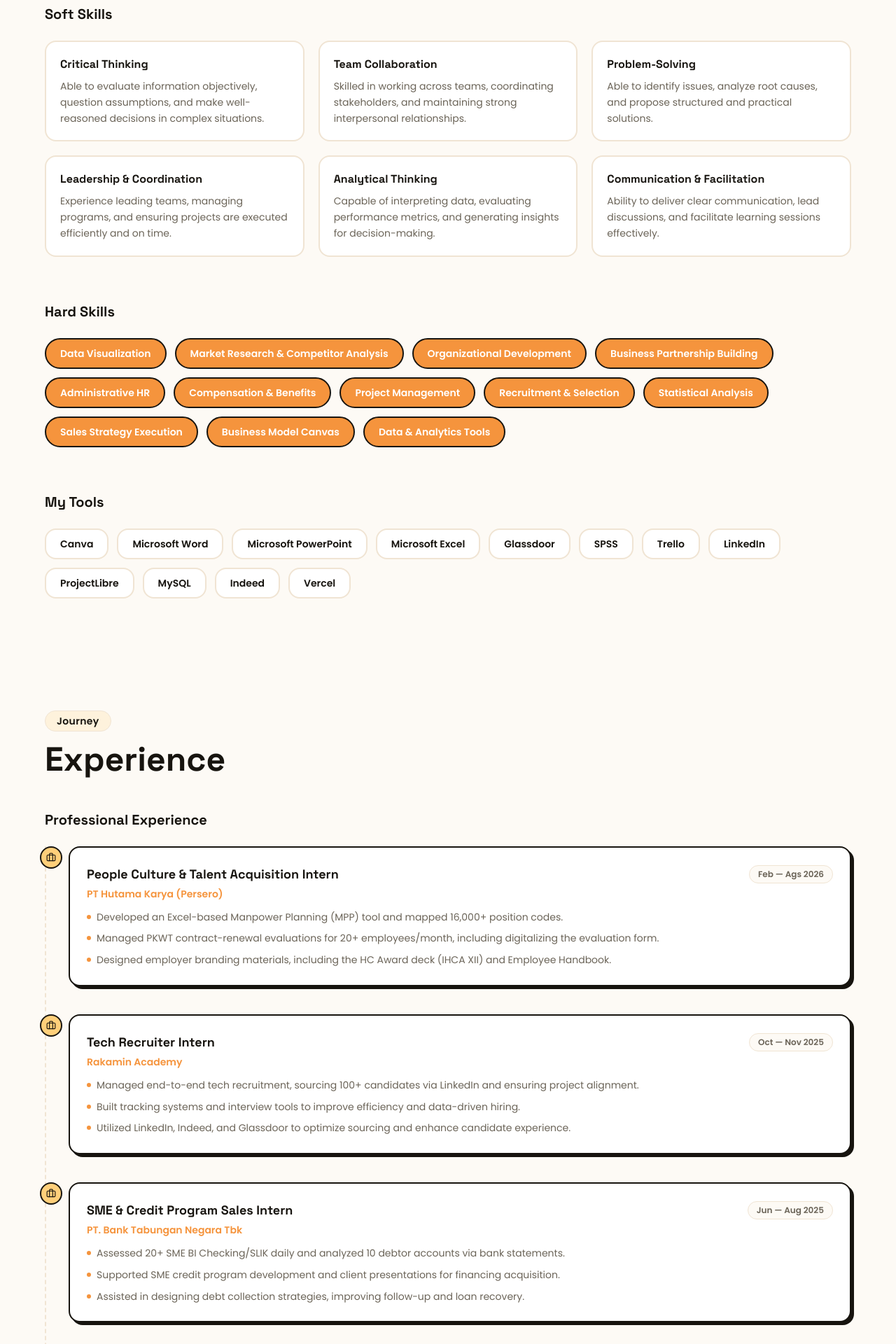
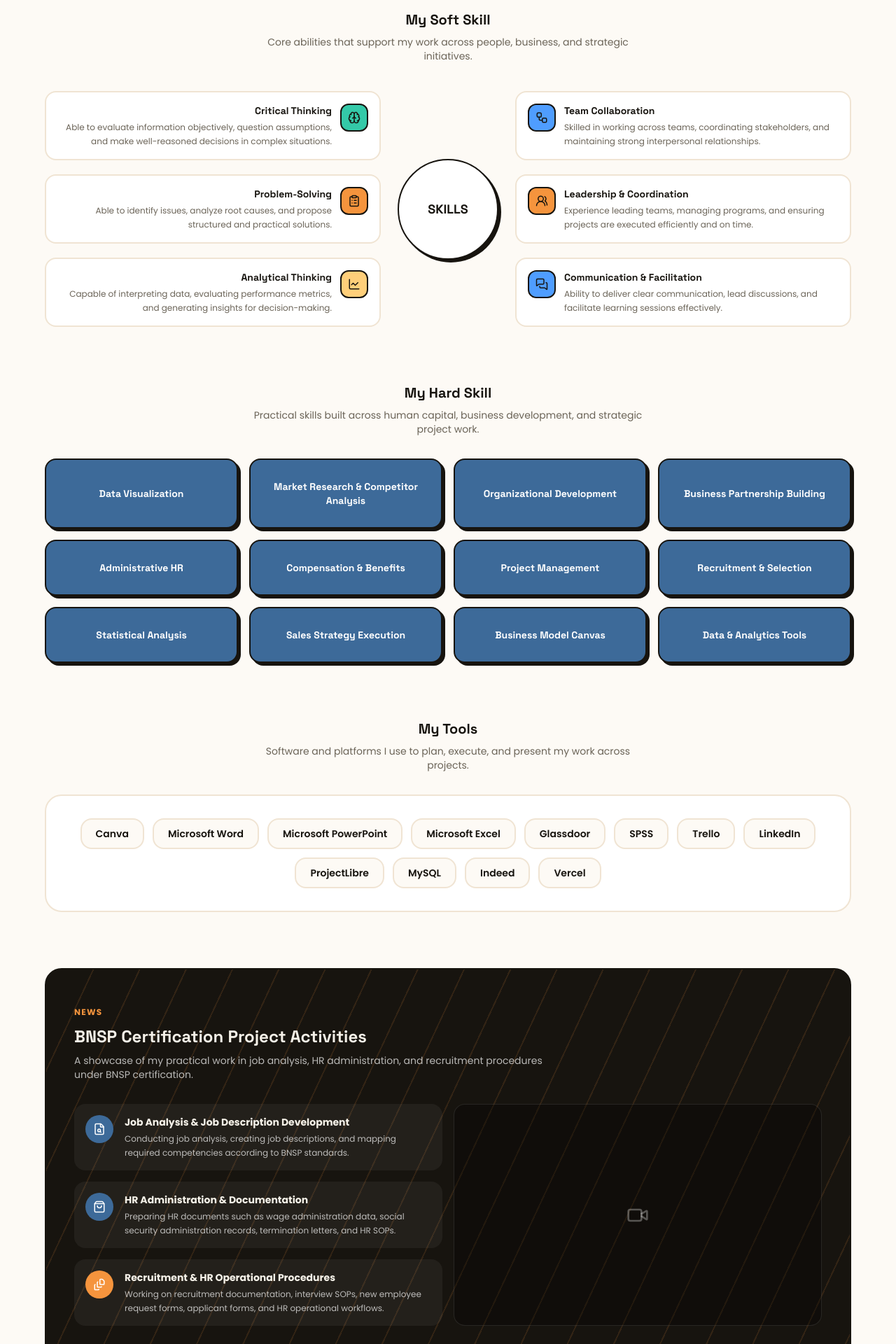
Before and after one commit to yuanmaherta/Yuan-s-Portfolio, a Next.js app: page / in a window 1280 px wide. Shown: the part 4580-6500 px from the top of the page at 70% size. Built offline with nearby package versions, Linux system fonts and the light colour scheme.

Commit message:
Redesign Skills: wheel layout, navy hard skill tiles, tools box, BNSP dark section

```diff
--- a/src/app/globals.css
+++ b/src/app/globals.css
@@ -20,6 +20,7 @@
 
   --color-dark: #17140f;
   --color-dark-card: #211c15;
+  --color-navy: #3d6a99;
 
   --shadow-playful: 8px 8px 0px 0px rgba(23, 20, 15, 1);
   --shadow-playful-sm: 4px 4px 0px 0px rgba(23, 20, 15, 1);
@@ -41,6 +42,7 @@
   --color-muted: var(--color-muted);
   --color-dark: var(--color-dark);
   --color-dark-card: var(--color-dark-card);
+  --color-navy: var(--color-navy);
   --font-sans: var(--font-poppins);
   --font-display: var(--font-space);
 }
--- a/src/components/sections/skills.tsx
+++ b/src/components/sections/skills.tsx
@@ -1,62 +1,130 @@
 "use client";
 
 import { motion } from "framer-motion";
-import { skills } from "@/lib/data";
+import {
+  Brain,
+  ClipboardList,
+  LineChart,
+  MessagesSquare,
+  UsersRound,
+  Workflow,
+  FileSearch,
+  ShoppingBag,
+  FileStack,
+  Video,
+} from "lucide-react";
+import { skills, bnspActivities } from "@/lib/data";
 import { SectionHeading } from "@/components/ui/section-heading";
 
+const softIcons = [Brain, Workflow, ClipboardList, UsersRound, LineChart, MessagesSquare];
+const softColors = ["accent-3", "accent-4", "accent-1", "primary", "accent-2", "accent-4"];
+
+const bnspIcons = [FileSearch, ShoppingBag, FileStack];
+const bnspColors = ["bg-navy", "bg-navy", "bg-primary"];
+
 export function Skills() {
+  const left = skills.soft.filter((_, i) => i % 2 === 0);
+  const right = skills.soft.filter((_, i) => i % 2 === 1);
+
   return (
     <section id="skills" className="px-6 py-20">
       <div className="mx-auto max-w-6xl">
-        <SectionHeading eyebrow="Skills" title="What I bring to the table" />
+        <SectionHeading eyebrow="Skills" title="What I bring to the table" align="center" />
 
-        {/* Soft skills */}
-        <div className="mt-12">
-          <h3 className="font-display text-xl font-bold">Soft Skills</h3>
-          <div className="mt-6 grid gap-5 sm:grid-cols-2 lg:grid-cols-3">
-            {skills.soft.map((skill, i) => (
+        {/* Soft skills — wheel layout */}
+        <div className="mt-14">
+          <h3 className="font-display text-center text-xl font-bold">
+            My Soft Skill
+          </h3>
+          <p className="mx-auto mt-2 max-w-xl text-center text-sm text-muted">
+            Core abilities that support my work across people, business, and
+            strategic initiatives.
+          </p>
+
+          <div className="mt-10 grid gap-6 lg:grid-cols-[1fr_auto_1fr] lg:items-center">
+            <div className="space-y-5">
+              {left.map((skill, i) => {
+                const Icon = softIcons[i * 2];
+                return (
+                  <SkillCard
+                    key={skill.name}
+                    skill={skill}
+                    Icon={Icon}
+                    color={softColors[i * 2]}
+                    align="right"
+                    delay={i * 0.1}
+                  />
+                );
+              })}
+            </div>
+
             <motion.div
+              initial={{ opacity: 0, scale: 0.8 }}
+              whileInView={{ opacity: 1, scale: 1 }}
+              viewport={{ once: true, amount: 0.5 }}
+              transition={{ duration: 0.5 }}
+              className="mx-auto flex h-32 w-32 shrink-0 items-center justify-center rounded-full border-2 border-ink bg-card font-display text-lg font-extrabold shadow-playful-sm lg:h-36 lg:w-36"
+            >
+              SKILLS
+            </motion.div>
+
+            <div className="space-y-5">
+              {right.map((skill, i) => {
+                const Icon = softIcons[i * 2 + 1];
+                return (
+                  <SkillCard
                     key={skill.name}
+                    skill={skill}
+                    Icon={Icon}
+                    color={softColors[i * 2 + 1]}
+                    align="left"
+                    delay={i * 0.1 + 0.1}
+                  />
+                );
+              })}
+            </div>
+          </div>
+        </div>
+
+        {/* Hard skills — navy tiles */}
+        <div className="mt-20">
+          <h3 className="font-display text-center text-xl font-bold">
+            My Hard Skill
+          </h3>
+          <p className="mx-auto mt-2 max-w-xl text-center text-sm text-muted">
+            Practical skills built across human capital, business
+            development, and strategic project work.
+          </p>
+          <div className="mt-8 grid gap-4 sm:grid-cols-2 lg:grid-cols-4">
+            {skills.hard.map((skill, i) => (
+              <motion.div
+                key={skill}
                 initial={{ opacity: 0, y: 20 }}
                 whileInView={{ opacity: 1, y: 0 }}
                 viewport={{ once: true, amount: 0.4 }}
-                transition={{ duration: 0.4, delay: i * 0.06 }}
-                whileHover={{ y: -4 }}
-                className="rounded-2xl border-2 border-card-border bg-card p-5"
+                transition={{ duration: 0.4, delay: i * 0.04 }}
+                whileHover={{ y: -3 }}
+                className="bg-navy flex items-center justify-center rounded-2xl border-2 border-ink px-5 py-7 text-center shadow-playful-sm"
               >
-                <h4 className="font-display font-bold">{skill.name}</h4>
-                <p className="mt-2 text-sm leading-relaxed text-muted">
-                  {skill.description}
-                </p>
+                <span className="font-display text-sm font-bold text-white">
+                  {skill}
+                </span>
               </motion.div>
             ))}
           </div>
         </div>
 
-        {/* Hard skills */}
-        <div className="mt-16">
-          <h3 className="font-display text-xl font-bold">Hard Skills</h3>
-          <div className="mt-6 flex flex-wrap gap-3">
-            {skills.hard.map((skill, i) => (
-              <motion.span
-                key={skill}
-                initial={{ opacity: 0, scale: 0.85 }}
-                whileInView={{ opacity: 1, scale: 1 }}
-                viewport={{ once: true, amount: 0.5 }}
-                transition={{ duration: 0.3, delay: i * 0.03 }}
-                whileHover={{ scale: 1.05, rotate: -1 }}
-                className="cursor-default rounded-full border-2 border-ink bg-primary px-5 py-2.5 text-sm font-semibold text-white"
-              >
-                {skill}
-              </motion.span>
-            ))}
-          </div>
-        </div>
-
         {/* Tools */}
-        <div className="mt-16">
-          <h3 className="font-display text-xl font-bold">My Tools</h3>
-          <div className="mt-6 flex flex-wrap gap-3">
+        <div className="mt-20">
+          <h3 className="font-display text-center text-xl font-bold">
+            My Tools
+          </h3>
+          <p className="mx-auto mt-2 max-w-xl text-center text-sm text-muted">
+            Software and platforms I use to plan, execute, and present my
+            work across projects.
+          </p>
+          <div className="mt-8 rounded-3xl border-2 border-card-border bg-card p-6 sm:p-8">
+            <div className="flex flex-wrap justify-center gap-3">
               {skills.tools.map((tool, i) => (
                 <motion.span
                   key={tool}
@@ -65,7 +133,7 @@ export function Skills() {
                   viewport={{ once: true, amount: 0.5 }}
                   transition={{ duration: 0.3, delay: i * 0.03 }}
                   whileHover={{ scale: 1.05 }}
-                className="cursor-default rounded-2xl border-2 border-card-border bg-card px-5 py-2.5 text-sm font-semibold hover:border-accent-3 hover:bg-accent-3/10"
+                  className="cursor-default rounded-2xl border-2 border-card-border bg-canvas px-5 py-2.5 text-sm font-semibold hover:border-primary hover:bg-primary/10"
                 >
                   {tool}
                 </motion.span>
@@ -73,6 +141,108 @@ export function Skills() {
             </div>
           </div>
         </div>
+
+        {/* BNSP certification activities */}
+        <div className="diagonal-dark mt-20 rounded-3xl border-2 border-ink px-6 py-12 sm:px-10">
+          <span className="text-xs font-bold uppercase tracking-widest text-primary">
+            News
+          </span>
+          <h3 className="font-display mt-2 text-2xl font-extrabold">
+            BNSP Certification Project Activities
+          </h3>
+          <p className="mt-2 max-w-2xl text-sm text-white/70">
+            A showcase of my practical work in job analysis, HR
+            administration, and recruitment procedures under BNSP
+            certification.
+          </p>
+
+          <div className="mt-8 grid gap-4 lg:grid-cols-[1fr_1fr]">
+            <div className="space-y-4">
+              {bnspActivities.map((item, i) => {
+                const Icon = bnspIcons[i];
+                return (
+                  <motion.div
+                    key={item.title}
+                    initial={{ opacity: 0, x: -20 }}
+                    whileInView={{ opacity: 1, x: 0 }}
+                    viewport={{ once: true, amount: 0.4 }}
+                    transition={{ duration: 0.45, delay: i * 0.1 }}
+                    className="flex gap-4 rounded-2xl bg-white/5 p-4"
+                  >
+                    <div
+                      className={`flex h-10 w-10 shrink-0 items-center justify-center rounded-full ${bnspColors[i]}`}
+                    >
+                      <Icon size={18} className="text-white" />
+                    </div>
+                    <div>
+                      <h4 className="text-sm font-bold">{item.title}</h4>
+                      <p className="mt-1 text-xs leading-relaxed text-white/70">
+                        {item.description}
+                      </p>
+                    </div>
+                  </motion.div>
+                );
+              })}
+            </div>
+
+            <motion.div
+              initial={{ opacity: 0, scale: 0.95 }}
+              whileInView={{ opacity: 1, scale: 1 }}
+              viewport={{ once: true, amount: 0.4 }}
+              transition={{ duration: 0.5 }}
+              className="flex min-h-[220px] items-center justify-center rounded-2xl border border-white/10 bg-black/30"
+            >
+              <Video size={32} className="text-white/30" />
+            </motion.div>
+          </div>
+        </div>
+      </div>
     </section>
   );
 }
+
+function SkillCard({
+  skill,
+  Icon,
+  color,
+  align,
+  delay,
+}: {
+  skill: { name: string; description: string };
+  Icon: React.ComponentType<{ size?: number; className?: string }>;
+  color: string;
+  align: "left" | "right";
+  delay: number;
+}) {
+  const colorClass: Record<string, string> = {
+    "accent-1": "bg-accent-1",
+    "accent-2": "bg-accent-2",
+    "accent-3": "bg-accent-3",
+    "accent-4": "bg-accent-4",
+    primary: "bg-primary",
+  };
+
+  return (
+    <motion.div
+      initial={{ opacity: 0, x: align === "right" ? 20 : -20 }}
+      whileInView={{ opacity: 1, x: 0 }}
+      viewport={{ once: true, amount: 0.4 }}
+      transition={{ duration: 0.45, delay }}
+      className={`flex items-start gap-3 rounded-2xl border-2 border-card-border bg-card p-4 ${
+        align === "right" ? "lg:flex-row-reverse lg:text-right" : ""
+      }`}
+    >
+      <div
+        className={`flex h-10 w-10 shrink-0 items-center justify-center rounded-xl border-2 border-ink ${colorClass[color] ?? "bg-primary"}`}
+      >
+        <Icon size={18} />
+      </div>
+      <div>
+        <h4 className="font-display text-sm font-bold">{skill.name}</h4>
+        <p className="mt-1 text-xs leading-relaxed text-muted">
+          {skill.description}
+        </p>
+      </div>
+    </motion.div>
+  );
+}
--- a/src/lib/data.ts
+++ b/src/lib/data.ts
@@ -164,6 +164,24 @@ export const skills = {
     "Vercel",
   ],
 };
+
+export const bnspActivities = [
+  {
+    title: "Job Analysis & Job Description Development",
+    description:
+      "Conducting job analysis, creating job descriptions, and mapping required competencies according to BNSP standards.",
+  },
+  {
+    title: "HR Administration & Documentation",
+    description:
+      "Preparing HR documents such as wage administration data, social security administration records, termination letters, and HR SOPs.",
+  },
+  {
+    title: "Recruitment & HR Operational Procedures",
+    description:
+      "Working on recruitment documentation, interview SOPs, new employee request forms, applicant forms, and HR operational workflows.",
+  },
+];
 
 export const experiences = {
   professional: [
```
Lines whose indentation alone changed are shown as unchanged.
